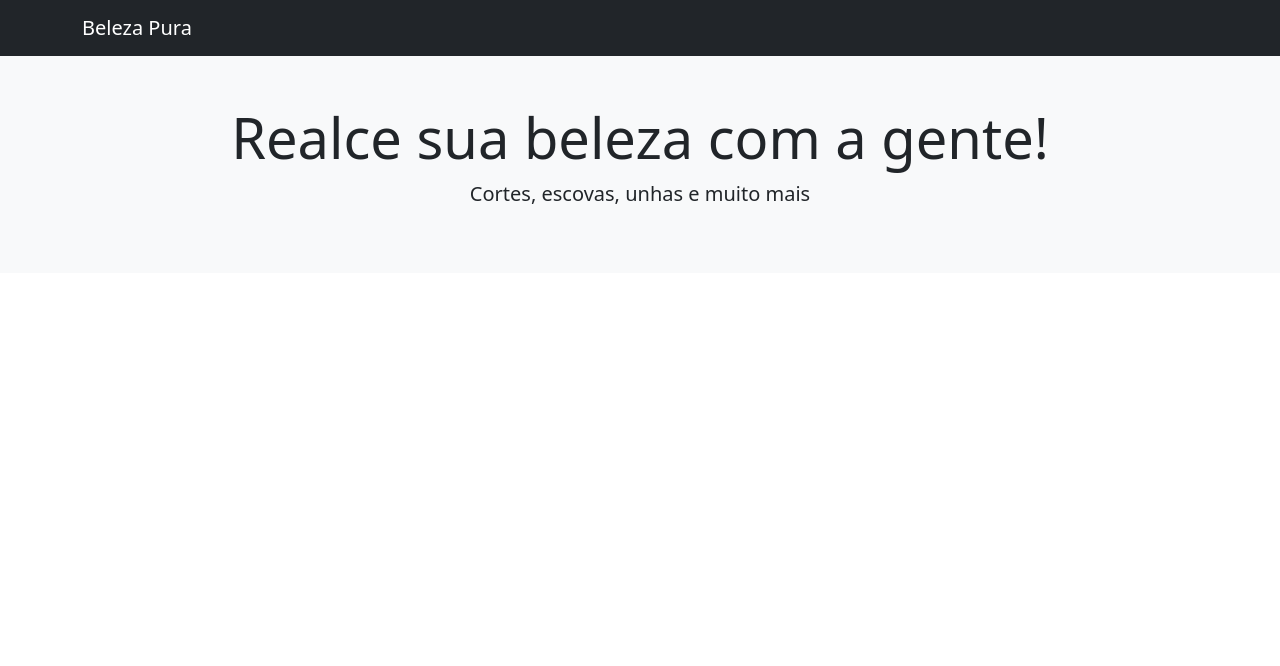
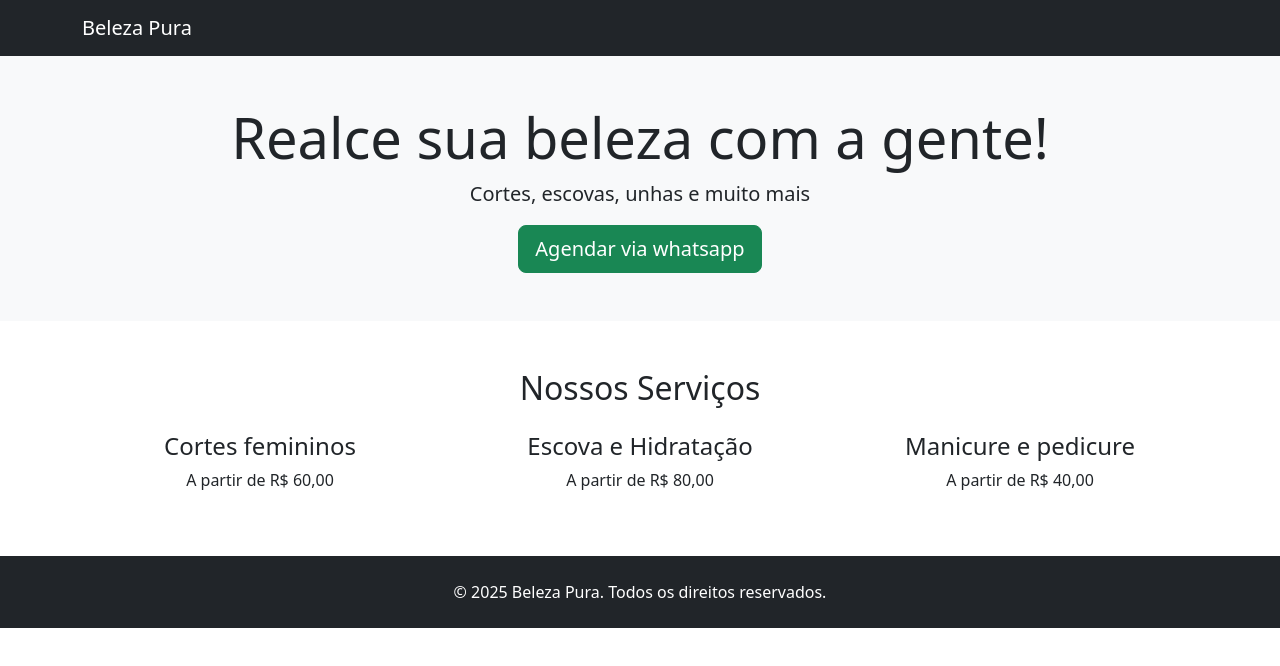
Before and after one commit to SebastiaoTrindade/salao_beleza, a plain HTML site: page index.html in a window 1280 px wide. Drawn offline with nearby package versions, Linux system fonts and the light colour scheme.

Commit message:
Estrutura do Html

```diff
--- a/index.html
+++ b/index.html
@@ -26,8 +26,39 @@
         <div class="container">
             <h1 class="display-4">Realce sua beleza com a gente!</h1>
             <p class="lead">Cortes, escovas, unhas e muito mais</p>
+            <a
+                href="https://wa.me/552199999999?text=Olá,+gostaria+de+agendar+um+horário+no+salão."
+                class="btn btn-success btn-lg" target="_blank">
+                Agendar via whatsapp
+            </a>
         </div>
     </header>
+
+    <!--Services Section-->
+    <section class="container my-5">
+        <h2 class="text-center mb-4">Nossos Serviços</h2>
+            <div class="row text-center">
+                <div class="col-md-4">
+                    <h4>Cortes femininos</h4>
+                    <p>A partir de R$ 60,00</p>
+                </div>
+                <div class="col-md-4">
+                    <h4>Escova e Hidratação</h4>
+                    <p>A partir de R$ 80,00</p>
+                </div>
+                <div class="col-md-4">
+                    <h4>Manicure e pedicure</h4>
+                    <p>A partir de R$ 40,00</p>
+                </div>
+            </div>
+        </div>
+    </section>
+
+    <!--Footer-->
+    <footer class="bg-dark text-white text-center py-4">
+        <p class="mb-0">&copy; 2025 Beleza Pura. Todos os direitos reservados.</p>
+
+    </footer>
 
 
 
```
